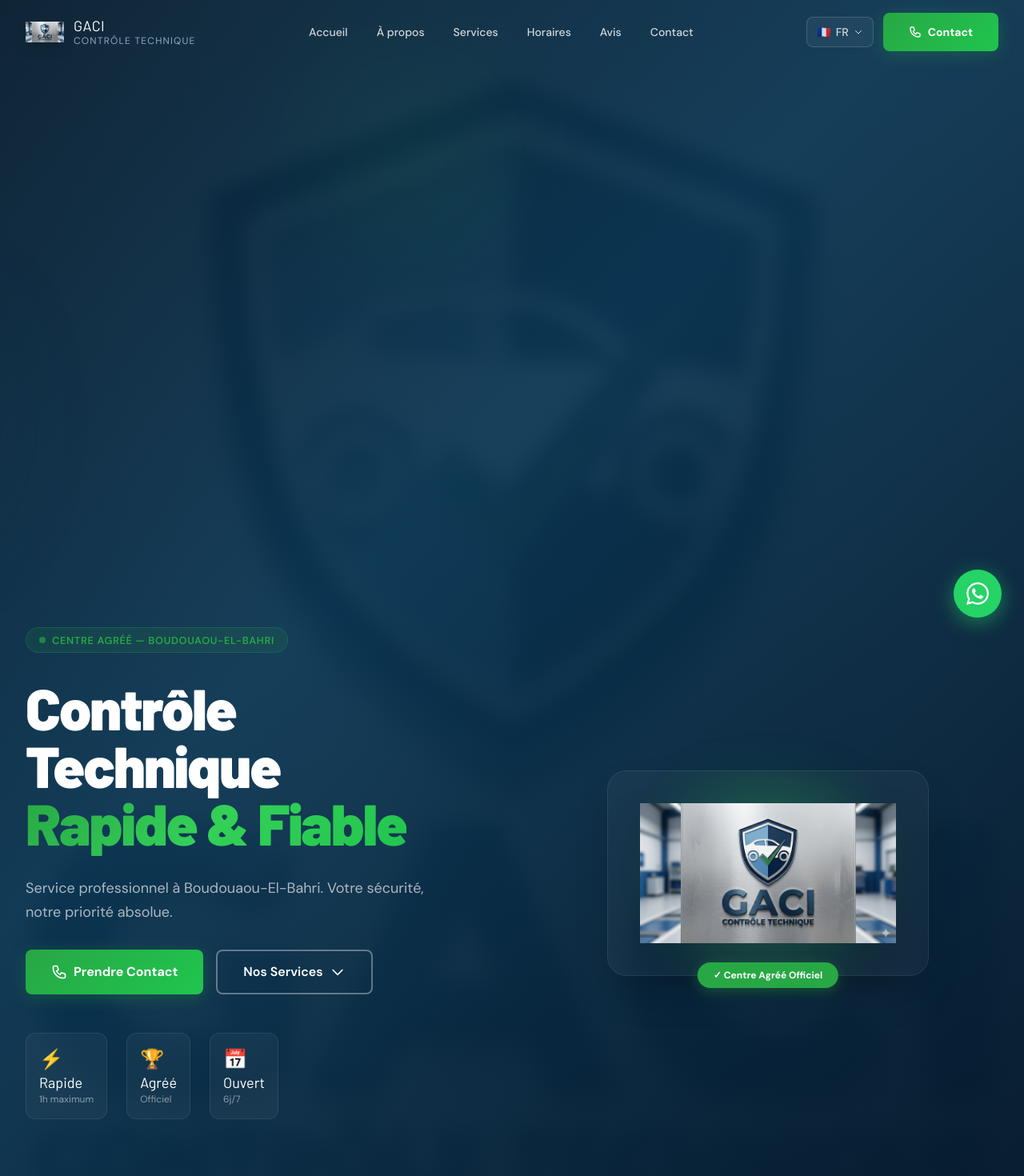
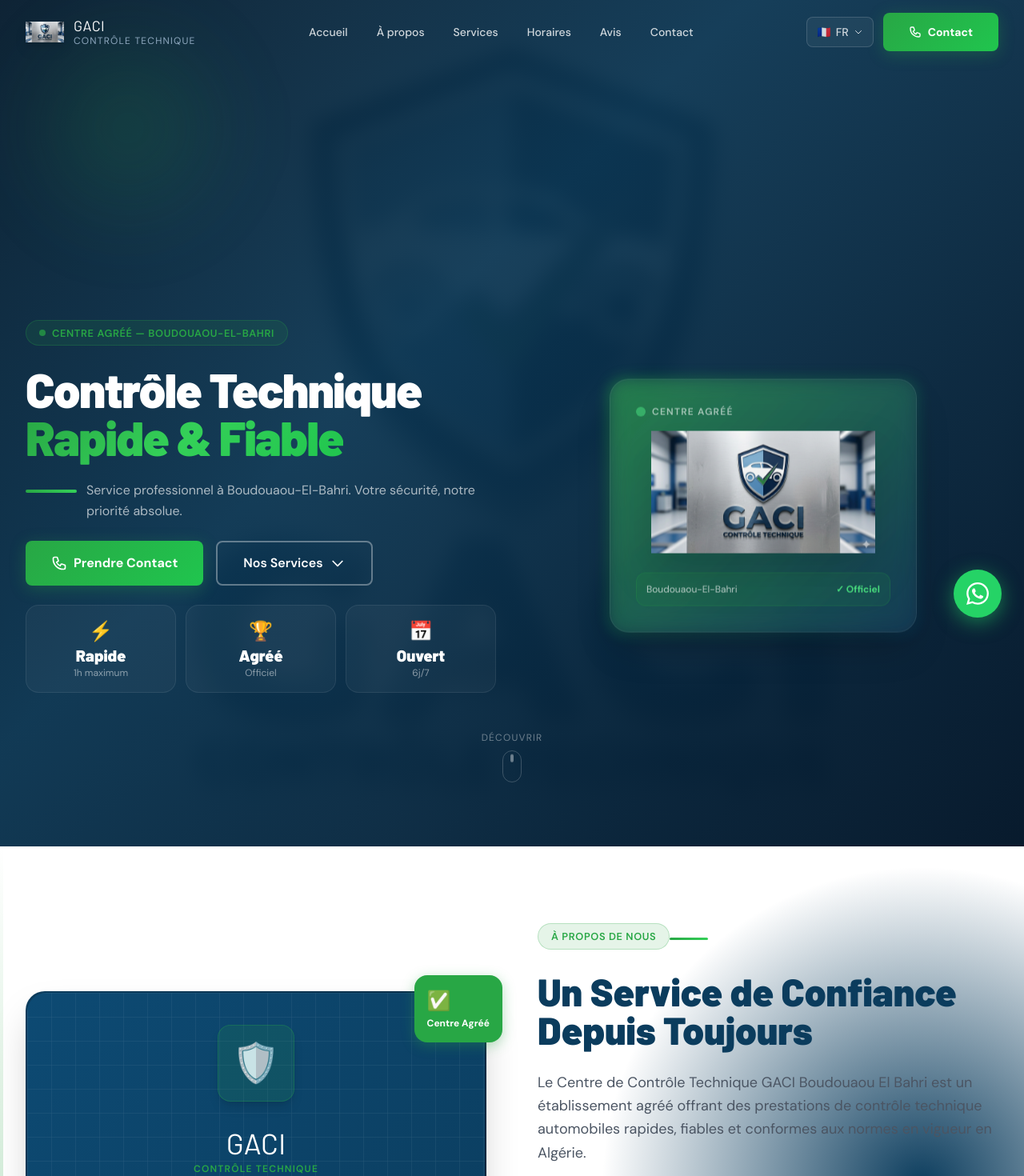
Before and after one commit to zakigaci/gaci-ct, a Next.js app in the folder gaci-ct/: page / in a window 1280 px wide. Shown: the top 1470 px of the page at 80% size. Built offline with nearby package versions, Linux system fonts and the light colour scheme.

Commit message:
fix Hero

```diff
--- a/gaci-ct/src/components/Hero.tsx
+++ b/gaci-ct/src/components/Hero.tsx
@@ -13,66 +13,51 @@
   ];
 
   return (
-    <section id="hero" className="hero-bg min-h-screen flex flex-col justify-center">
-      {/* Decorative grid lines */}
-      <div className="hero-content absolute inset-0 opacity-5" style={{ zIndex: 2 }}>
+    <section id="hero" className="hero-bg relative overflow-hidden">
+      <div
+        className="hero-content absolute top-0 right-0 w-1/2 h-full opacity-10 pointer-events-none"
+        style={{
+          background: 'linear-gradient(135deg, transparent 40%, #28A745 100%)',
+          clipPath: 'polygon(30% 0%, 100% 0%, 100% 100%, 0% 100%)',
+        }}
+      />
+      <div className="hero-content absolute inset-0 opacity-5 pointer-events-none">
         <div
           className="w-full h-full"
           style={{
-            backgroundImage: `
-              linear-gradient(rgba(255,255,255,0.3) 1px, transparent 1px),
-              linear-gradient(90deg, rgba(255,255,255,0.3) 1px, transparent 1px)
-            `,
-            backgroundSize: '60px 60px',
+            backgroundImage: `linear-gradient(rgba(255,255,255,0.4) 1px, transparent 1px), linear-gradient(90deg, rgba(255,255,255,0.4) 1px, transparent 1px)`,
+            backgroundSize: '50px 50px',
           }}
         />
       </div>
-
-      {/* Glow orbs */}
       <div
-        className="hero-content absolute top-1/4 left-1/4 w-96 h-96 rounded-full opacity-10 pointer-events-none"
+        className="hero-content absolute top-0 left-0 w-80 h-80 rounded-full pointer-events-none"
         style={{
-          background: 'radial-gradient(circle, #28A745 0%, transparent 70%)',
-          filter: 'blur(60px)',
-          zIndex: 2,
-        }}
-      />
-      <div
-        className="hero-content absolute bottom-1/4 right-1/4 w-72 h-72 rounded-full opacity-8 pointer-events-none"
-        style={{
-          background: 'radial-gradient(circle, #0B3C5D 0%, transparent 70%)',
-          filter: 'blur(80px)',
-          zIndex: 2,
+          background: 'radial-gradient(circle, rgba(40,167,69,0.18) 0%, transparent 70%)',
+          filter: 'blur(40px)',
         }}
       />
 
-      <div className="hero-content max-w-7xl mx-auto px-4 sm:px-6 lg:px-8 pt-28 pb-20 w-full">
-        <div className="grid lg:grid-cols-2 gap-16 items-center">
-          {/* Left: text */}
-          <div className="space-y-8">
-            {/* Badge */}
+      <div className="hero-content max-w-7xl mx-auto px-4 sm:px-6 lg:px-8 py-20 w-full">
+        <div className="grid lg:grid-cols-2 gap-10 items-center">
+          <div className="space-y-6">
             <div className="animate-fade-up">
               <span className="badge">
                 <span className="w-2 h-2 rounded-full bg-accent-500 animate-pulse-slow" />
                 {t('hero.badge')}
               </span>
             </div>
-
-            {/* Title */}
             <div className="animate-fade-up delay-100">
-              <h1 className="font-display text-5xl sm:text-6xl lg:text-7xl font-black text-white leading-[1.05] tracking-tight">
+              <h1 className="font-display text-5xl sm:text-6xl lg:text-6xl font-black text-white leading-tight tracking-tight">
                 {t('hero.title')}
                 <br />
                 <span className="gradient-text">{t('hero.titleHighlight')}</span>
               </h1>
             </div>
-
-            {/* Subtitle */}
-            <p className="text-lg text-white/65 leading-relaxed max-w-lg animate-fade-up delay-200">
-              {t('hero.subtitle')}
-            </p>
-
-            {/* CTA row */}
+            <div className="animate-fade-up delay-200 flex items-start gap-3">
+              <div className="h-1 w-16 mt-3 flex-shrink-0 rounded-full" style={{ background: 'linear-gradient(90deg, #28A745, #34d058)' }} />
+              <p className="text-base text-white/65 leading-relaxed">{t('hero.subtitle')}</p>
+            </div>
             <div className="flex flex-wrap gap-4 animate-fade-up delay-300">
               <a href="#contact" className="btn-primary text-base">
                 <svg className="w-5 h-5" fill="none" viewBox="0 0 24 24" stroke="currentColor" strokeWidth={2}>
@@ -87,55 +72,50 @@
                 </svg>
               </a>
             </div>
-
-            {/* Stats row */}
-            <div className="flex gap-6 pt-4 animate-fade-up delay-400">
+            <div className="grid grid-cols-3 gap-3 animate-fade-up delay-400">
               {stats.map((s, i) => (
-                <div
-                  key={i}
-                  className="flex flex-col items-start p-4 rounded-xl glass"
-                >
+                <div key={i} className="flex flex-col items-center text-center p-4 rounded-2xl glass border border-white/10">
                   <span className="text-2xl mb-1">{s.icon}</span>
-                  <span className="font-display font-800 text-white text-lg leading-none">{s.value}</span>
+                  <span className="font-display font-black text-white text-xl leading-none">{s.value}</span>
                   <span className="text-white/50 text-xs mt-1">{s.sub}</span>
                 </div>
               ))}
             </div>
           </div>
 
-          {/* Right: floating logo card */}
-          <div className="hidden lg:flex justify-center items-center animate-fade-up delay-300">
-            <div className="relative">
-              {/* Outer glow ring */}
+          <div className="flex justify-center items-center animate-fade-up delay-300">
+            <div className="relative w-full max-w-sm">
               <div
-                className="absolute inset-0 rounded-3xl opacity-30"
-                style={{ background: 'radial-gradient(circle, #28A745 0%, transparent 70%)', filter: 'blur(30px)' }}
+                className="absolute -inset-1 rounded-3xl opacity-40"
+                style={{ background: 'linear-gradient(135deg, #28A745, #0B3C5D)', filter: 'blur(8px)' }}
               />
-              {/* Card */}
-              <div className="relative glass rounded-3xl p-10 animate-float border border-white/10 shadow-2xl">
+              <div className="relative glass rounded-3xl p-8 animate-float border border-white/10 shadow-2xl">
+                <div className="flex items-center gap-2 mb-4">
+                  <div className="w-3 h-3 rounded-full bg-green-400 animate-pulse" />
+                  <span className="text-white/60 text-xs font-semibold tracking-widest uppercase">Centre Agréé</span>
+                </div>
                 <Image
                   src="/logo.png"
                   alt="GACI Contrôle Technique"
-                  width={320}
-                  height={320}
-                  className="object-contain drop-shadow-2xl"
+                  width={280}
+                  height={280}
+                  className="object-contain drop-shadow-2xl mx-auto"
                   priority
                 />
-                {/* Certified badge */}
-                <div className="absolute -bottom-4 left-1/2 -translate-x-1/2 bg-accent-500 text-white text-xs font-bold px-5 py-2 rounded-full shadow-btn whitespace-nowrap">
-                  ✓ Centre Agréé Officiel
+                <div
+                  className="mt-6 rounded-xl p-3 flex items-center justify-between"
+                  style={{ background: 'rgba(40,167,69,0.12)', border: '1px solid rgba(40,167,69,0.2)' }}
+                >
+                  <span className="text-white/70 text-xs">Boudouaou-El-Bahri</span>
+                  <span className="text-green-400 text-xs font-bold">✓ Officiel</span>
                 </div>
               </div>
             </div>
           </div>
         </div>
 
-        {/* Scroll indicator */}
-        <div className="mt-20 flex justify-center animate-fade-in delay-600">
-          <a
-            href="#about"
-            className="flex flex-col items-center gap-2 text-white/40 hover:text-white/70 transition-colors group"
-          >
+        <div className="mt-12 flex justify-center animate-fade-in delay-600">
+          <a href="#about" className="flex flex-col items-center gap-2 text-white/40 hover:text-white/70 transition-colors group">
             <span className="text-xs tracking-widest uppercase">Découvrir</span>
             <div className="w-6 h-10 rounded-full border border-white/20 flex items-start justify-center pt-1.5 group-hover:border-white/40 transition-colors">
               <div className="w-1 h-2.5 bg-white/40 rounded-full animate-bounce" />
```
